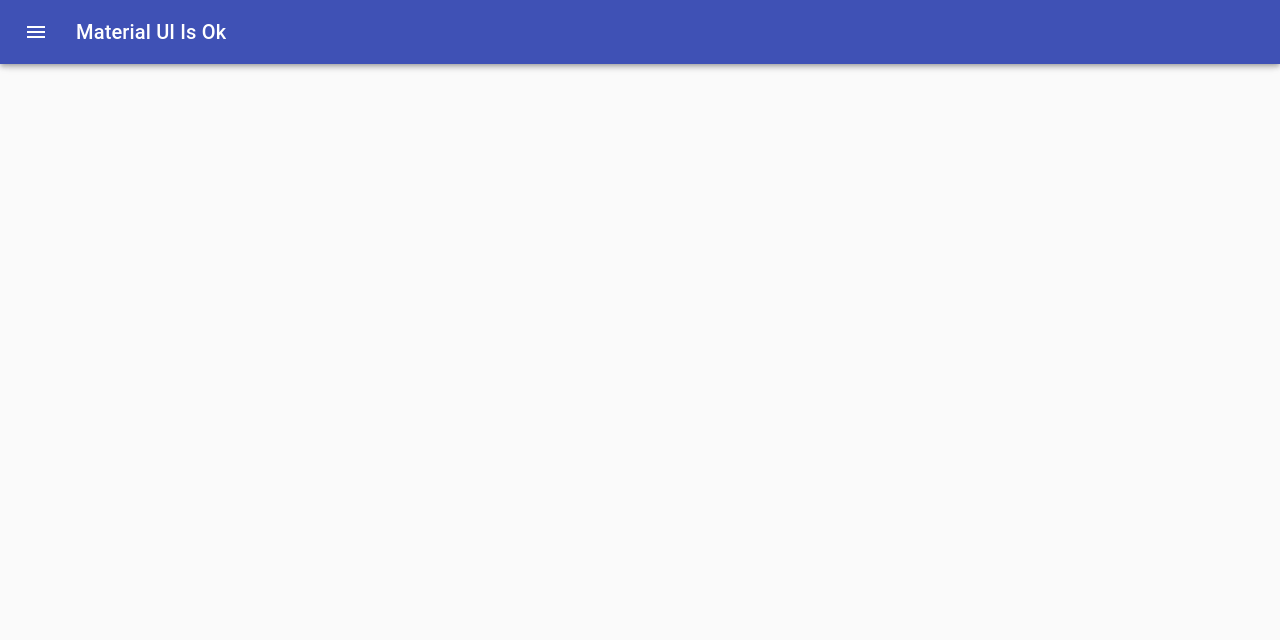
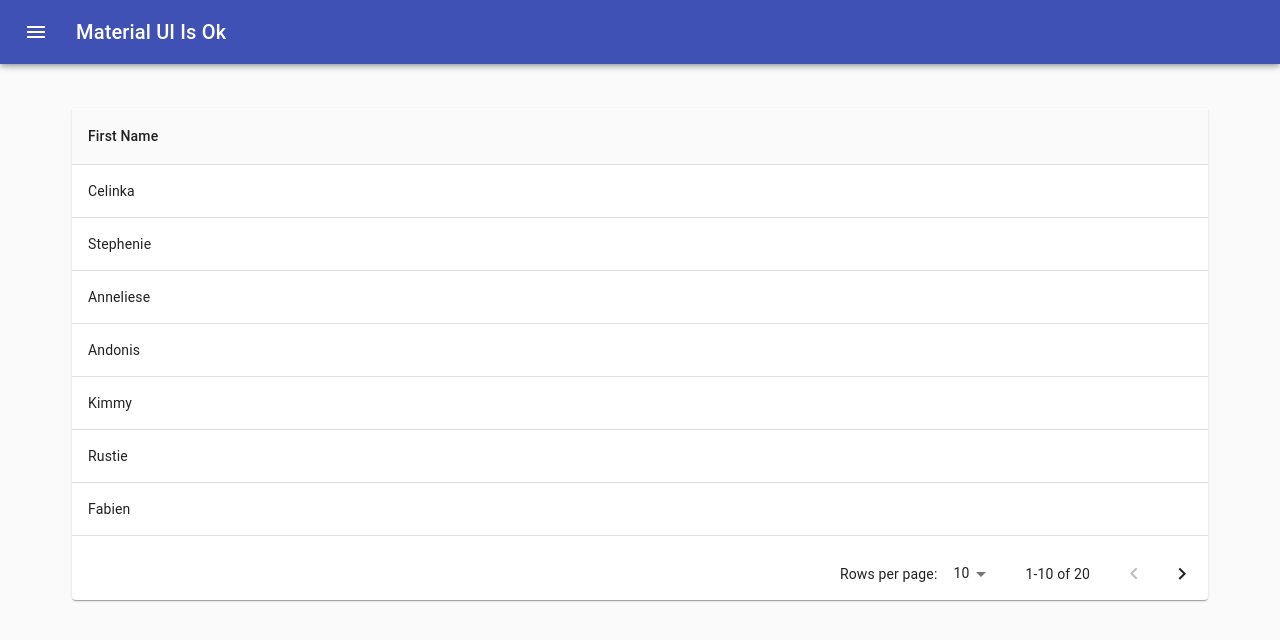
Before and after one commit to owengiri20/material-ui-is-ok, a React (Create React App) app: page /peoples in a window 1280 px wide. Shown: the top 640 px of the page. Built offline with nearby package versions, Linux system fonts and the light colour scheme.

Commit message:
played around with table component

```diff
--- a/src/App.tsx
+++ b/src/App.tsx
@@ -5,6 +5,7 @@ import { Route, Switch } from "react-router-dom"
 import "./App.css"
 import { AppWrapper } from "./common/appWrapper"
 import { Home } from "./common/pages/home"
+import { Peoples } from "./peoples/peoples"
 import { Todo } from "./todo/todo"
 
 const theme = createMuiTheme({
@@ -18,8 +19,7 @@ function App() {
 					<Switch>
 						<Route path="/" component={Home} exact />
 						<Route path="/todo" component={Todo} exact />
-						{/* <Route path="/about" component={About} />
-						<Route path="/shop" component={Shop} /> */}
+						<Route path="/peoples" component={Peoples} exact />
 					</Switch>
 				</Container>
 			</AppWrapper>
--- a/src/common/pages/home.tsx
+++ b/src/common/pages/home.tsx
@@ -83,4 +83,9 @@ const projs: ProjectItem[] = [
 		link: "/todo",
 		src: "",
 	},
+	{
+		name: "peoples",
+		link: "/peoples",
+		src: "",
+	},
 ]
--- /dev/null
+++ b/src/peoples/data.ts
@@ -0,0 +1,152 @@
+// types
+export interface Person {
+	id: number
+	firstName: string
+	lastName: string
+	email: string
+	gender: string
+}
+
+// dummy data
+export const peeps: Person[] = [
+	{
+		id: 1,
+		firstName: "Celinka",
+		lastName: "Houldey",
+		email: "chouldey0@php.net",
+		gender: "Female",
+	},
+	{
+		id: 2,
+		firstName: "Stephenie",
+		lastName: "Di Francecshi",
+		email: "sdifrancecshi1@sitemeter.com",
+		gender: "Female",
+	},
+	{
+		id: 3,
+		firstName: "Anneliese",
+		lastName: "Muncaster",
+		email: "amuncaster2@admin.ch",
+		gender: "Female",
+	},
+	{
+		id: 4,
+		firstName: "Andonis",
+		lastName: "Tolworth",
+		email: "atolworth3@about.me",
+		gender: "Male",
+	},
+	{
+		id: 5,
+		firstName: "Kimmy",
+		lastName: "Hambridge",
+		email: "khambridge4@hc360.com",
+		gender: "Female",
+	},
+	{
+		id: 6,
+		firstName: "Rustie",
+		lastName: "Bridgwater",
+		email: "rbridgwater5@ft.com",
+		gender: "Male",
+	},
+	{
+		id: 7,
+		firstName: "Fabien",
+		lastName: "McEvon",
+		email: "fmcevon6@e-recht24.de",
+		gender: "Male",
+	},
+	{
+		id: 8,
+		firstName: "Hoyt",
+		lastName: "Shearsby",
+		email: "hshearsby7@scribd.com",
+		gender: "Male",
+	},
+	{
+		id: 9,
+		firstName: "Rurik",
+		lastName: "Skypp",
+		email: "rskypp8@psu.edu",
+		gender: "Male",
+	},
+	{
+		id: 10,
+		firstName: "Ken",
+		lastName: "Yansons",
+		email: "kyansons9@google.com",
+		gender: "Male",
+	},
+	{
+		id: 11,
+		firstName: "Alberik",
+		lastName: "Szubert",
+		email: "aszuberta@arstechnica.com",
+		gender: "Male",
+	},
+	{
+		id: 12,
+		firstName: "Caty",
+		lastName: "Blackborn",
+		email: "cblackbornb@cloudflare.com",
+		gender: "Female",
+	},
+	{
+		id: 13,
+		firstName: "Ferrell",
+		lastName: "Annesley",
+		email: "fannesleyc@histats.com",
+		gender: "Male",
+	},
+	{
+		id: 14,
+		firstName: "Tailor",
+		lastName: "Deekes",
+		email: "tdeekesd@arstechnica.com",
+		gender: "Male",
+	},
+	{
+		id: 15,
+		firstName: "Didi",
+		lastName: "Skepper",
+		email: "dskeppere@geocities.com",
+		gender: "Female",
+	},
+	{
+		id: 16,
+		firstName: "Davin",
+		lastName: "Franzotto",
+		email: "dfranzottof@stumbleupon.com",
+		gender: "Male",
+	},
+	{
+		id: 17,
+		firstName: "Florida",
+		lastName: "Devers",
+		email: "fdeversg@howstuffworks.com",
+		gender: "Female",
+	},
+	{
+		id: 18,
+		firstName: "Christean",
+		lastName: "Durnill",
+		email: "cdurnillh@rambler.ru",
+		gender: "Female",
+	},
+	{
+		id: 19,
+		firstName: "Alana",
+		lastName: "Parysiak",
+		email: "aparysiaki@w3.org",
+		gender: "Female",
+	},
+	{
+		id: 20,
+		firstName: "Clotilda",
+		lastName: "Andreasson",
+		email: "candreassonj@multiply.com",
+		gender: "Female",
+	},
+]
--- /dev/null
+++ b/src/peoples/peoples.tsx
@@ -0,0 +1,120 @@
+import React from "react"
+import { makeStyles } from "@material-ui/core/styles"
+import Paper from "@material-ui/core/Paper"
+import Table from "@material-ui/core/Table"
+import TableBody from "@material-ui/core/TableBody"
+import TableCell from "@material-ui/core/TableCell"
+import TableContainer from "@material-ui/core/TableContainer"
+import TableHead from "@material-ui/core/TableHead"
+import TablePagination from "@material-ui/core/TablePagination"
+import TableRow from "@material-ui/core/TableRow"
+import { Container } from "@material-ui/core"
+import { peeps } from "./data"
+
+interface Column {
+	id: "firstName" | "lastName" | "email" | "gender"
+	label: string
+	minWidth?: number
+	align?: "right"
+	format?: (value: number) => string
+}
+
+const columns: Column[] = [
+	{ id: "firstName", label: "First Name", minWidth: 100 },
+	// {
+	// 	id: "population",
+	// 	label: "Population",
+	// 	minWidth: 170,
+	// 	align: "right",
+	// 	format: (value: number) => value.toLocaleString("en-US"),
+	// },
+	// {
+	// 	id: "size",
+	// 	label: "Size\u00a0(km\u00b2)",
+	// 	minWidth: 170,
+	// 	align: "right",
+	// 	format: (value: number) => value.toLocaleString("en-US"),
+	// },
+	// {
+	// 	id: "density",
+	// 	label: "Density",
+	// 	minWidth: 170,
+	// 	align: "right",
+	// 	format: (value: number) => value.toFixed(2),
+	// },
+]
+
+const useStyles = makeStyles({
+	root: {
+		width: "100%",
+	},
+	container: {
+		maxHeight: 440,
+	},
+})
+
+export const PeopleList = () => {
+	const classes = useStyles()
+	const [page, setPage] = React.useState(0)
+	const [rowsPerPage, setRowsPerPage] = React.useState(10)
+
+	const handleChangePage = (event: unknown, newPage: number) => {
+		setPage(newPage)
+	}
+
+	const handleChangeRowsPerPage = (event: React.ChangeEvent<HTMLInputElement>) => {
+		setRowsPerPage(+event.target.value)
+		setPage(0)
+	}
+
+	return (
+		<Paper className={classes.root}>
+			<TableContainer className={classes.container}>
+				<Table stickyHeader aria-label="sticky table">
+					<TableHead>
+						<TableRow>
+							{columns.map((column) => (
+								<TableCell key={column.id} align={column.align} style={{ minWidth: column.minWidth }}>
+									{column.label}
+								</TableCell>
+							))}
+						</TableRow>
+					</TableHead>
+					<TableBody>
+						{peeps.slice(page * rowsPerPage, page * rowsPerPage + rowsPerPage).map((row) => {
+							return (
+								<TableRow hover role="checkbox" tabIndex={-1} key={row.id}>
+									{columns.map((column) => {
+										const value = row[column.id]
+										return (
+											<TableCell key={column.id} align={column.align}>
+												{column.format && typeof value === "number" ? column.format(value) : value}
+											</TableCell>
+										)
+									})}
+								</TableRow>
+							)
+						})}
+					</TableBody>
+				</Table>
+			</TableContainer>
+			<TablePagination
+				rowsPerPageOptions={[10, 25, 100]}
+				component="div"
+				count={peeps.length}
+				rowsPerPage={rowsPerPage}
+				page={page}
+				onChangePage={handleChangePage}
+				onChangeRowsPerPage={handleChangeRowsPerPage}
+			/>
+		</Paper>
+	)
+}
+
+export const Peoples = () => {
+	return (
+		<Container>
+			<PeopleList />
+		</Container>
+	)
+}
```
